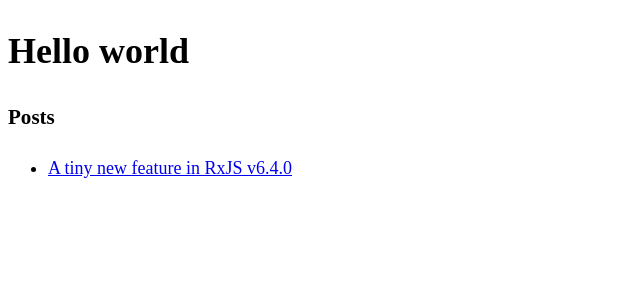
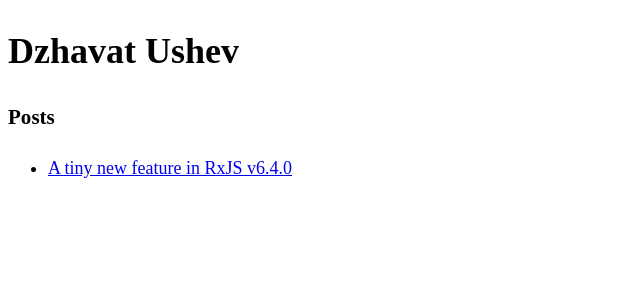
Before and after one commit to dzhavat/dzhavat.github.io, a Jekyll site: the page built from index.md, in a window 1280 px wide. Shown: the top 300 px of the page, without its empty margins (0-640 px from the left). Built offline with Jekyll 4.4.1, drawn with Linux system fonts in a browser that asks for light colours; our own code applies the rules of GitHub Pages for plain Markdown files.

Commit message:
Update index.md

```diff
--- a/index.md
+++ b/index.md
@@ -1,4 +1,4 @@
-# Hello world
+# Dzhavat Ushev
 
 ### Posts
 
```
